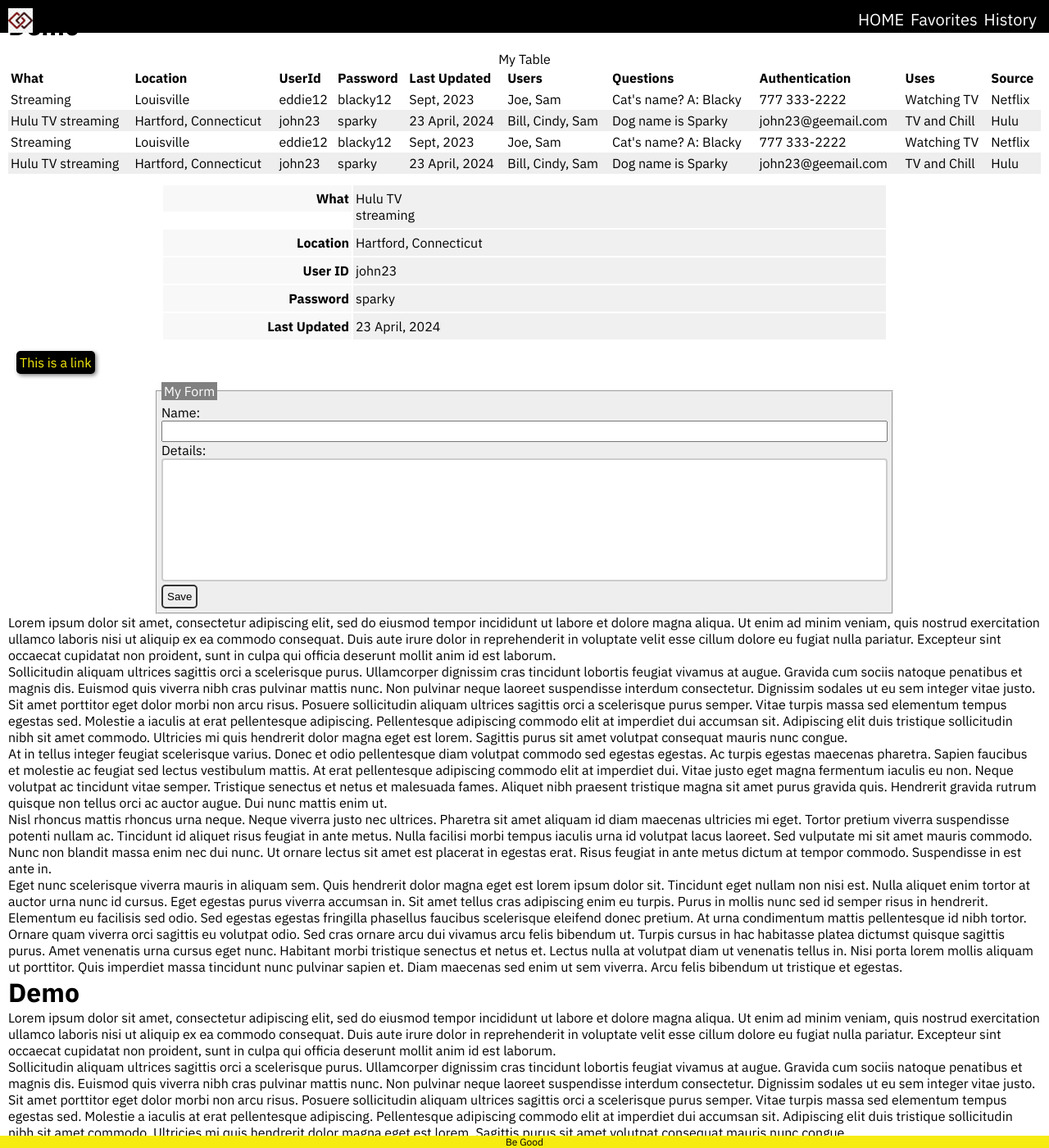
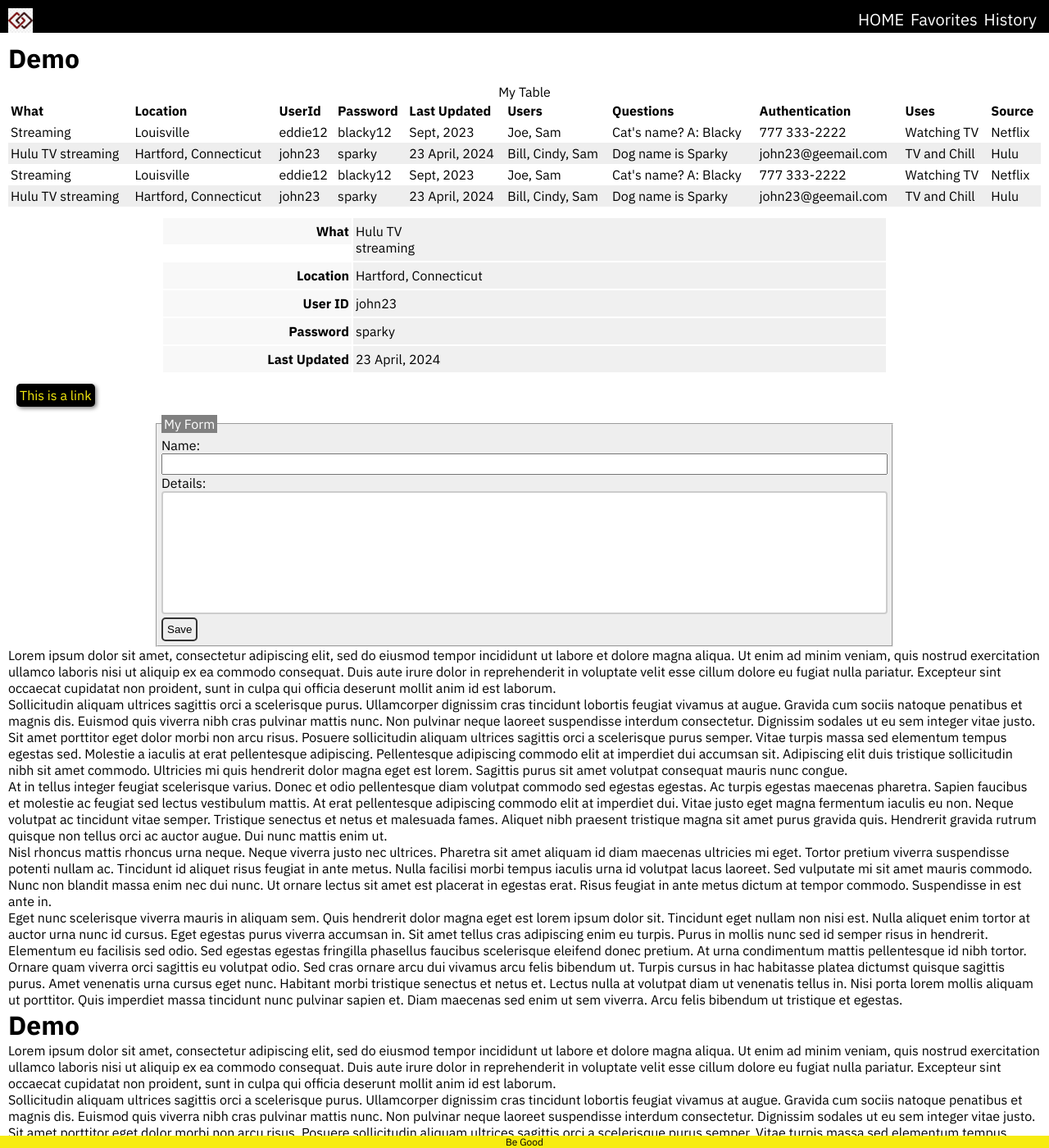
Before and after one commit to gothamgo/demo, a Jekyll site: the page built from index.html, in a window 1280 px wide and 1400 px high. Shown: the whole window at 82% size. Built offline with Jekyll 4.4.1, drawn with Linux system fonts in a browser that asks for light colours.

Commit message:
Update index.html

```diff
--- a/index.html
+++ b/index.html
@@ -5,7 +5,7 @@ layout: default
 <style>
   div.content-wrapper {
     margin: 10px 0px 30px 0px;
-    padding: 0px 10px;
+    padding: 40px 10px 10px 10px;
   }
 </style>
 
```
